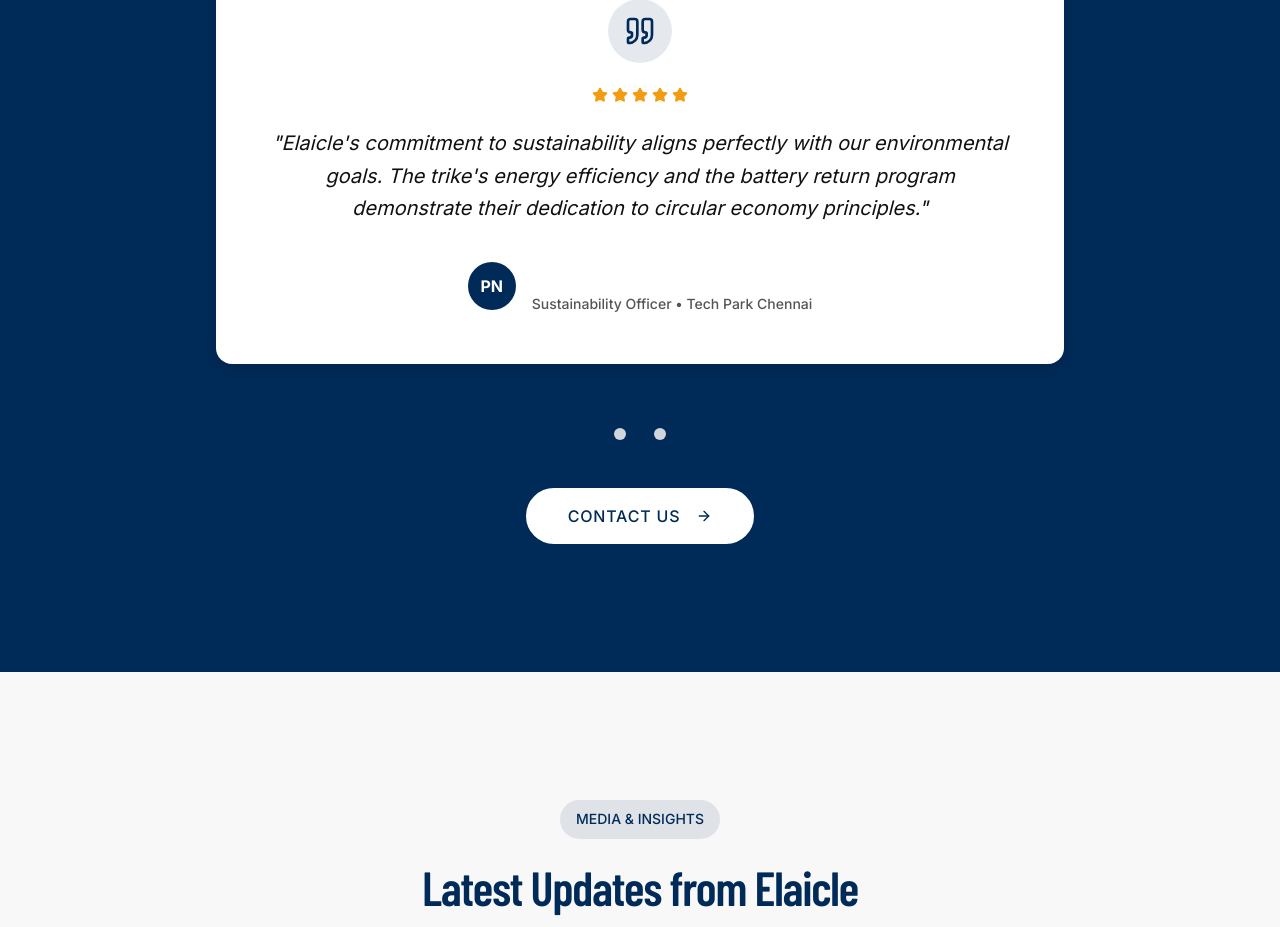
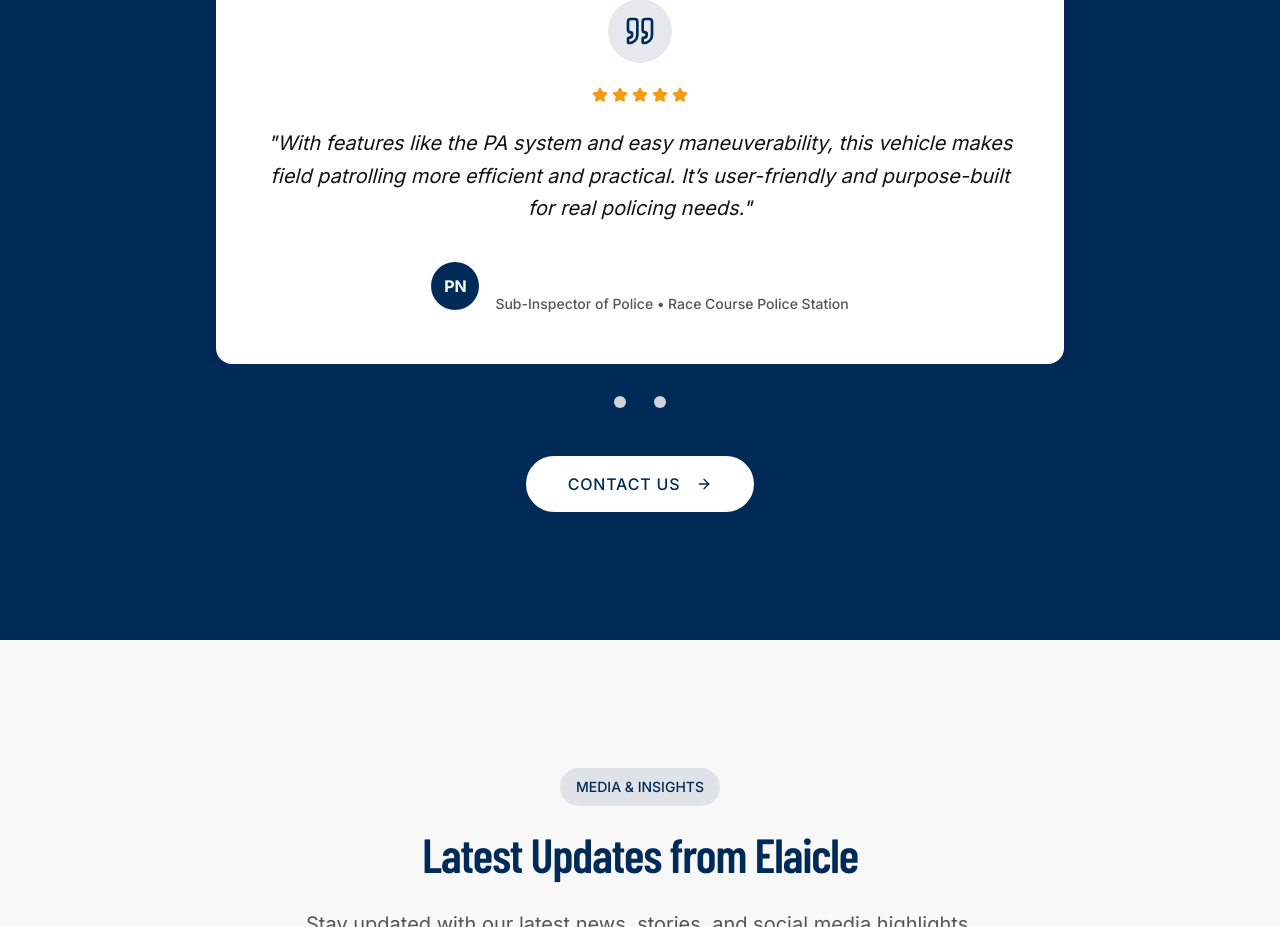
Before and after one commit to Rukaiyabvm/elaicle-design-engine, a React (Vite) app: page / in a window 1280 px wide. Shown: the part 4180-5107 px from the top of the page. Built offline with nearby package versions, Linux system fonts and the light colour scheme.

Commit message:
Update TestimonialsPreview.tsx

```diff
--- a/src/components/TestimonialsPreview.tsx
+++ b/src/components/TestimonialsPreview.tsx
@@ -6,28 +6,28 @@ const TestimonialsPreview = () => {
   const [currentIndex, setCurrentIndex] = useState(0);
   const testimonials = [{
     id: 1,
-    name: "Rajesh Kumar",
-    role: "Campus Security Head",
-    organization: "IIT Coimbatore",
+    name: "Mr. Balakrishnan",
+    role: "Former Commissioner of Police",
+    organization: "Coimbatore",
     rating: 5,
-    content: "The Trike 2π has revolutionized our campus patrol operations. Its maneuverability in tight spaces and reliable battery life make it perfect for our security rounds. The team can cover more ground efficiently while reducing our carbon footprint.",
-    image: "RK"
+    content: "Elaicle’s vehicle brings a new dimension to smart patrolling for smart cities. Its design enhances mobility, public engagement, and operational efficiency for ground-level policing.",
+    image: "BK"
   }, {
     id: 2,
-    name: "Priya Nair",
-    role: "Sustainability Officer",
-    organization: "Tech Park Chennai",
+    name: "Ms. Priyanka",
+    role: "Sub-Inspector of Police",
+    organization: "Race Course Police Station",
     rating: 5,
-    content: "Elaicle's commitment to sustainability aligns perfectly with our environmental goals. The trike's energy efficiency and the battery return program demonstrate their dedication to circular economy principles.",
+    content: "With features like the PA system and easy maneuverability, this vehicle makes field patrolling more efficient and practical. It’s user-friendly and purpose-built for real policing needs.",
     image: "PN"
   }, {
     id: 3,
-    name: "Inspector Murugan",
-    role: "Traffic Police",
-    organization: "Coimbatore City Police",
+    name: "Brathikan VM",
+    role: "Principal Architect of Research & Development",
+    organization: "Kumaraguru Institutions",
     rating: 5,
-    content: "For urban patrolling, the Trike 2π is exceptional. Its stability, quick charging, and ease of use have made our officers more effective in their duties. The vehicle handles well in all weather conditions.",
-    image: "IM"
+    content: "Elaicle is a bold step forward in mobility innovation. It’s thoughtfully engineered, functional, and built with real purpose.",
+    image: "BR"
   }];
   useEffect(() => {
     const timer = setInterval(() => {
```
